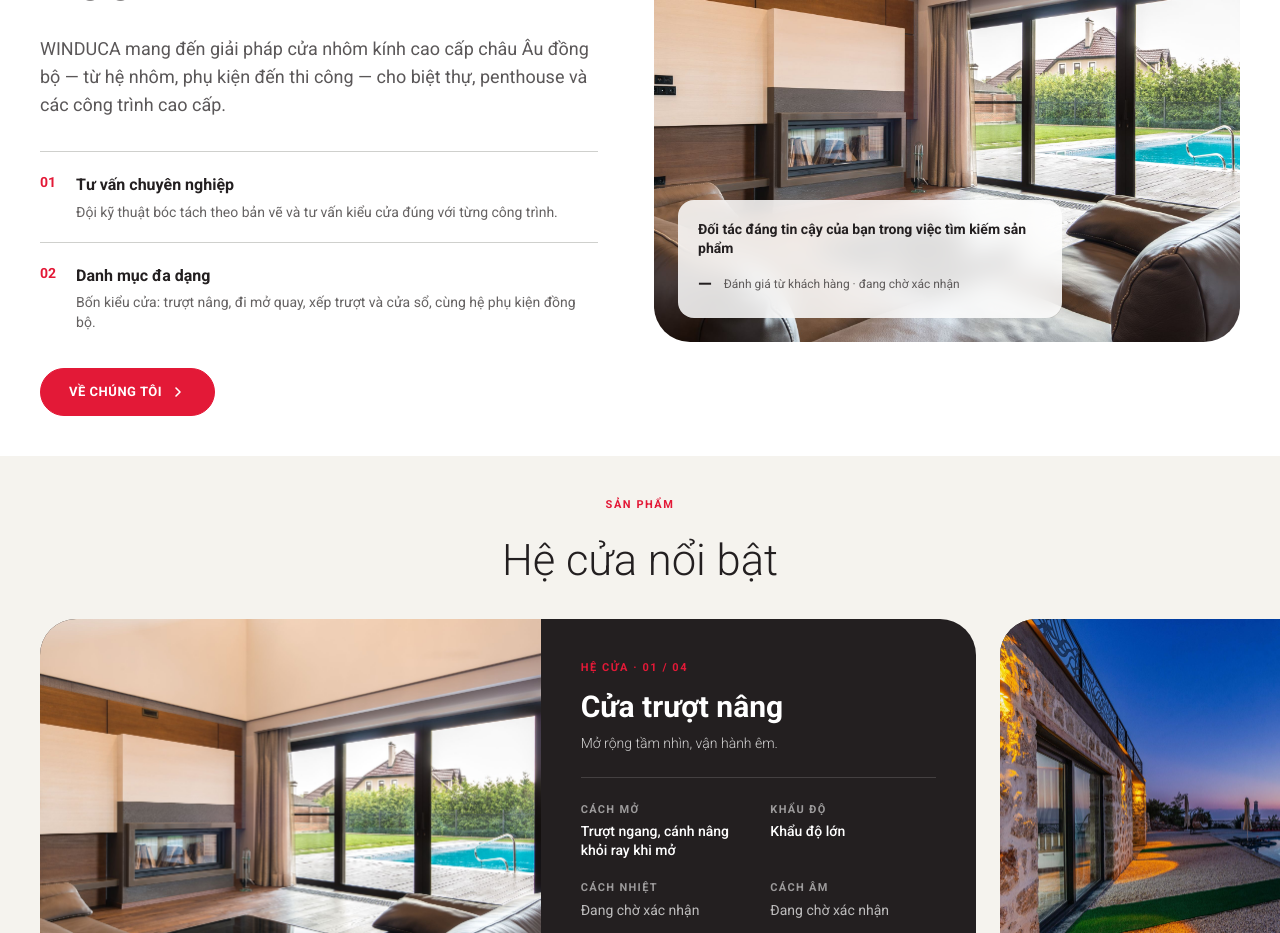
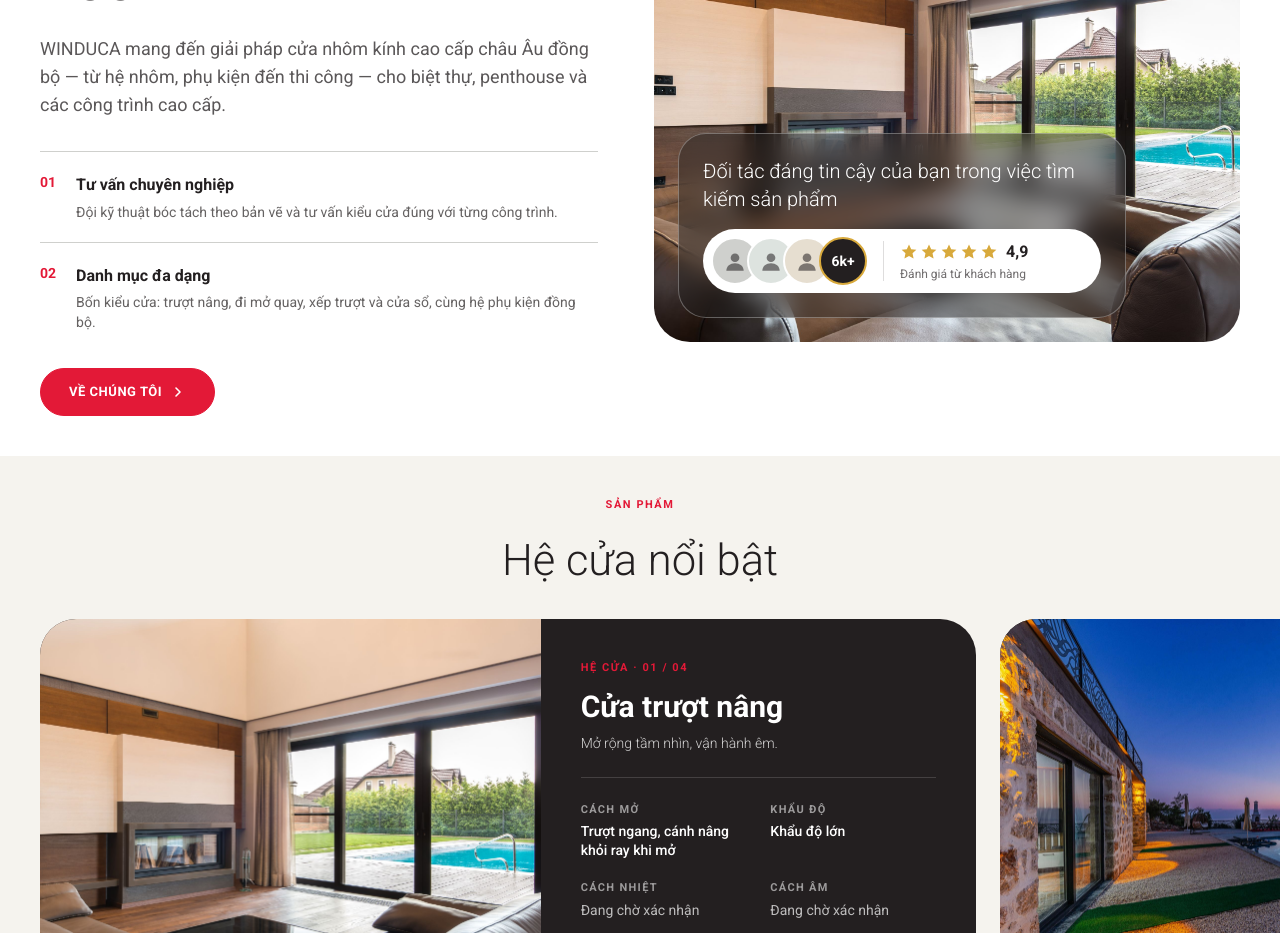
Before and after one commit to VinaKIN/winduca.com, a Next.js app: page / in a window 1280 px wide. Shown: the part 1040-1973 px from the top of the page. Built offline with nearby package versions, Linux system fonts and the light colour scheme; no server answers.

Commit message:
feat: khoi danh gia khach hang (6k+, 4,9 sao) tren khoi gioi thieu
Co-Authored-By: Claude Sonnet 5.5 <noreply@anthropic.com>

```diff
--- a/src/components/TrangChuKhoi.tsx
+++ b/src/components/TrangChuKhoi.tsx
@@ -71,11 +71,29 @@ export function GioiThieuKhoi() {
               <Image src={asset(NHA)} alt="" fill quality={60} sizes="(min-width: 1024px) 48vw, 100vw" className="object-cover" />
             </div>
             <NhanMinhHoa className="left-4 top-4" />
-            <div className="absolute inset-x-4 bottom-4 rounded-2xl bg-white/85 p-5 backdrop-blur-md md:inset-x-6 md:bottom-6 md:max-w-sm">
-              <p className="text-sm font-bold leading-snug">Đối tác đáng tin cậy của bạn trong việc tìm kiếm sản phẩm</p>
-              <div className="mt-3 flex items-center gap-3 text-xs text-than-chi/70">
-                <span className="text-lg font-bold text-than-chi">—</span>
-                <span>Đánh giá từ khách hàng · đang chờ xác nhận</span>
+            <div className="absolute inset-x-4 bottom-4 rounded-[28px] border border-white/30 bg-than-chi/45 p-5 text-white backdrop-blur-md md:inset-x-6 md:bottom-6 md:max-w-md md:p-6">
+              <p className="text-lg font-light leading-snug md:text-xl">Đối tác đáng tin cậy của bạn trong việc tìm kiếm sản phẩm</p>
+              <div className="mt-4 flex items-center gap-4 rounded-full bg-white p-2 pr-5 text-than-chi">
+                <div className="flex shrink-0 items-center">
+                  {["#cfd0cd", "#dde3df", "#e6ded0"].map((c, i) => (
+                    <span key={i} className="-mr-3 flex h-12 w-12 items-center justify-center rounded-full border-2 border-white" style={{ background: c }} aria-hidden="true">
+                      <svg viewBox="0 0 24 24" width="26" height="26" fill="#231f20" fillOpacity="0.55"><circle cx="12" cy="9" r="4" /><path d="M4 21c0-4.4 3.6-7 8-7s8 2.6 8 7z" /></svg>
+                    </span>
+                  ))}
+                  <span className="relative flex h-12 w-12 items-center justify-center rounded-full border-2 border-[#d8a93b] bg-than-chi text-sm font-bold text-white">6k+</span>
+                </div>
+                <span className="h-10 w-px shrink-0 bg-than-chi/15" aria-hidden="true" />
+                <div className="min-w-0">
+                  <div className="flex items-center gap-2">
+                    <span className="flex gap-0.5" aria-hidden="true">
+                      {[0, 1, 2, 3, 4].map((k) => (
+                        <svg key={k} viewBox="0 0 24 24" width="18" height="18" fill="#d8a93b"><path d="m12 2 2.9 6.3 6.9.8-5.1 4.7 1.4 6.8L12 17.2 5.9 20.6l1.4-6.8L2.2 9.1l6.9-.8z" /></svg>
+                      ))}
+                    </span>
+                    <span className="text-base font-bold">4,9</span>
+                  </div>
+                  <p className="mt-0.5 text-xs text-than-chi/65">Đánh giá từ khách hàng</p>
+                </div>
               </div>
             </div>
           </div>
```
